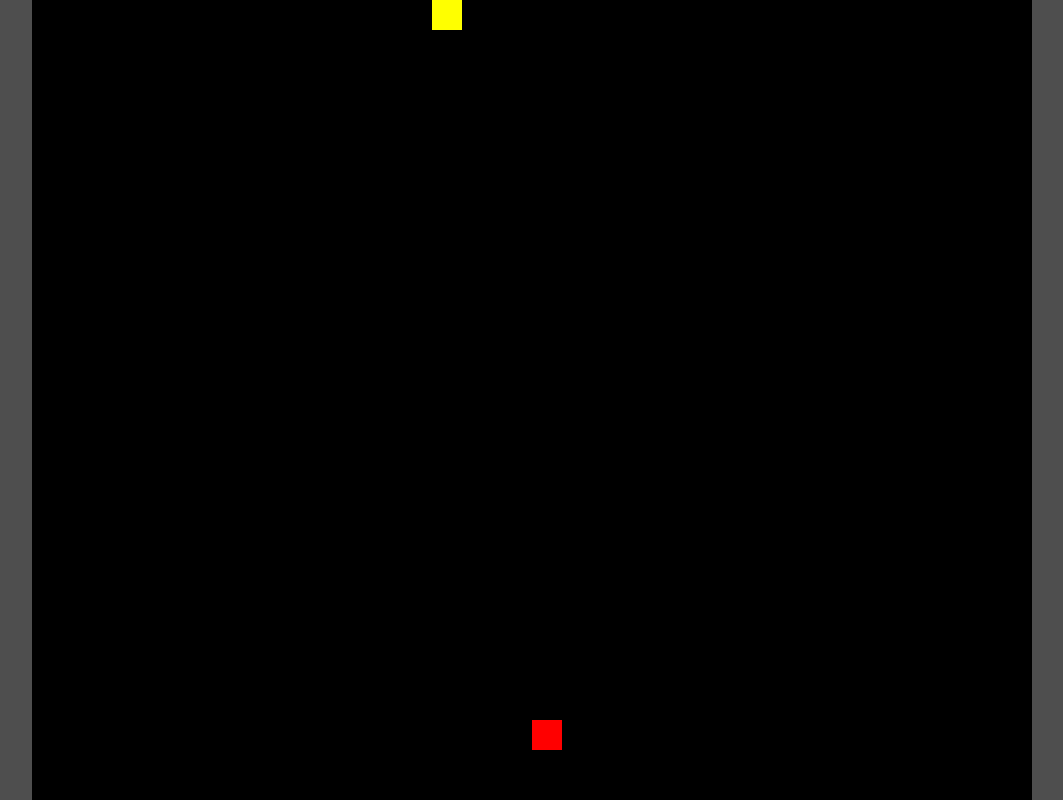
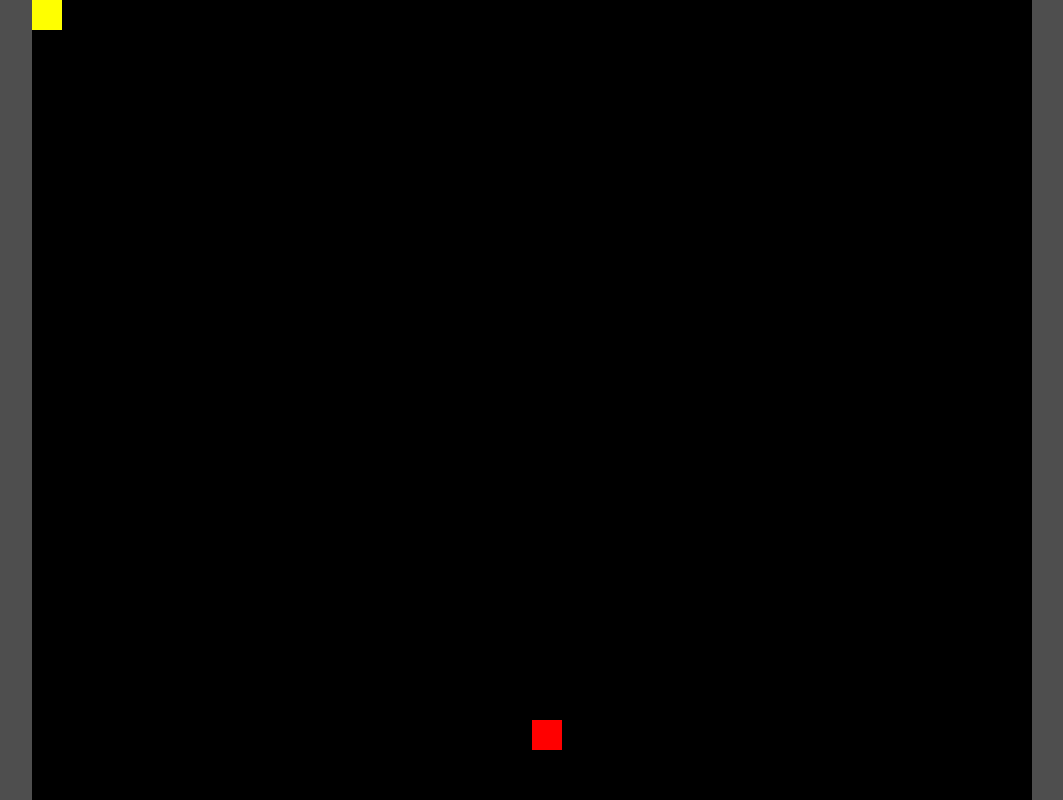
Before and after one commit to GuiFxFarias/GalagaGame, a React (Create React App) app in the folder game/: page / in a window 1280 px wide. Shown: the whole page, without its empty margins (108-1171 px from the left). Built offline with nearby package versions, Linux system fonts and the light colour scheme.

Commit message:
teste framer motion

```diff
--- a/game/src/components/layout/Mobs.jsx
+++ b/game/src/components/layout/Mobs.jsx
@@ -2,13 +2,18 @@ import "./MobsCss.css";
 import { motion } from "framer-motion";
 
 function Mobs() {
+  const variants = {
+    active: {
+      backgroundColor: "#f00",
+    },
+    inactive: {
+      backgroundColor: "#fff",
+      transition: { duration: 2 },
+    },
+  };
   return (
     <>
-      <motion.div
-        className="mob"
-        animate={{ x: ["100px", "0px", "400px"] }}
-        onAnimationIteration={Infinity}
-      />
+      <motion.div className="mob" animate="active" transition={variants} />
     </>
   );
 }
```
